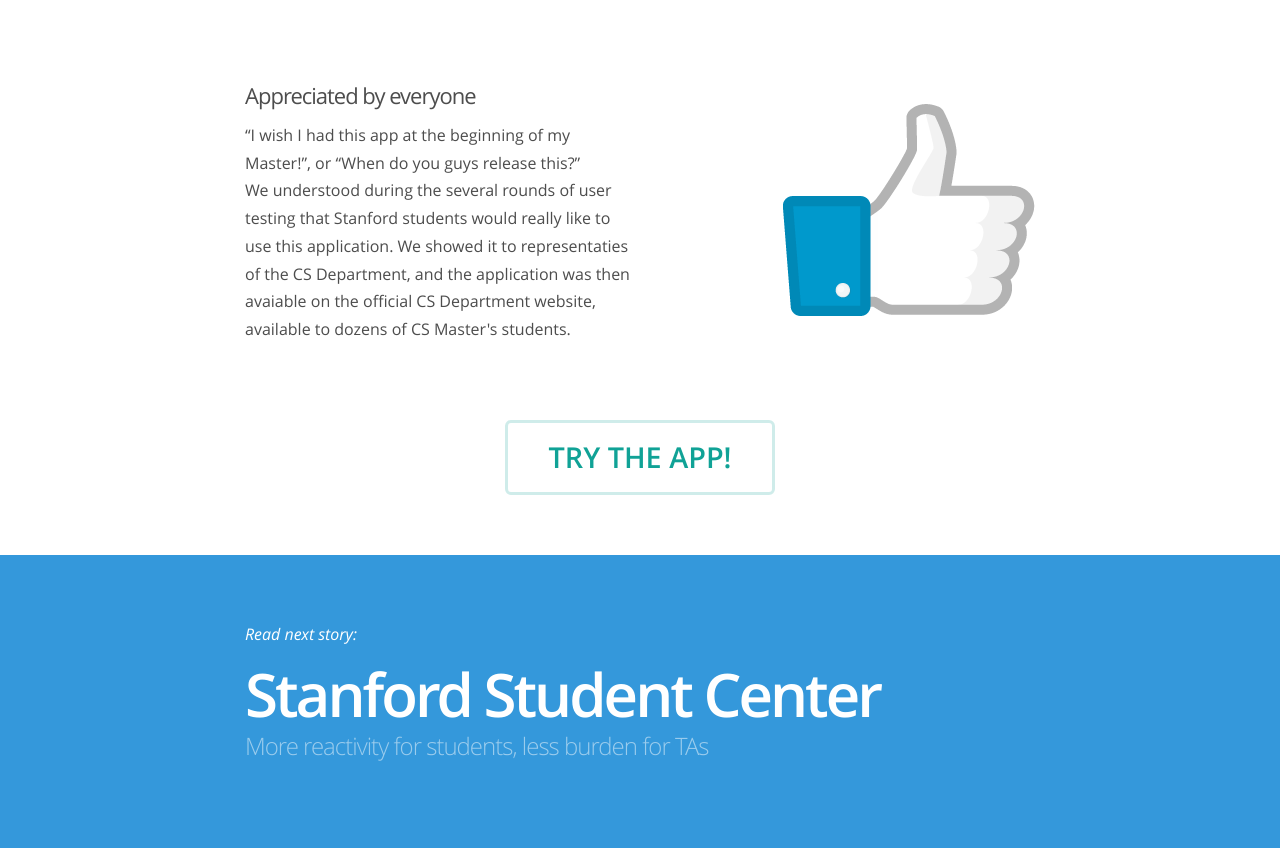
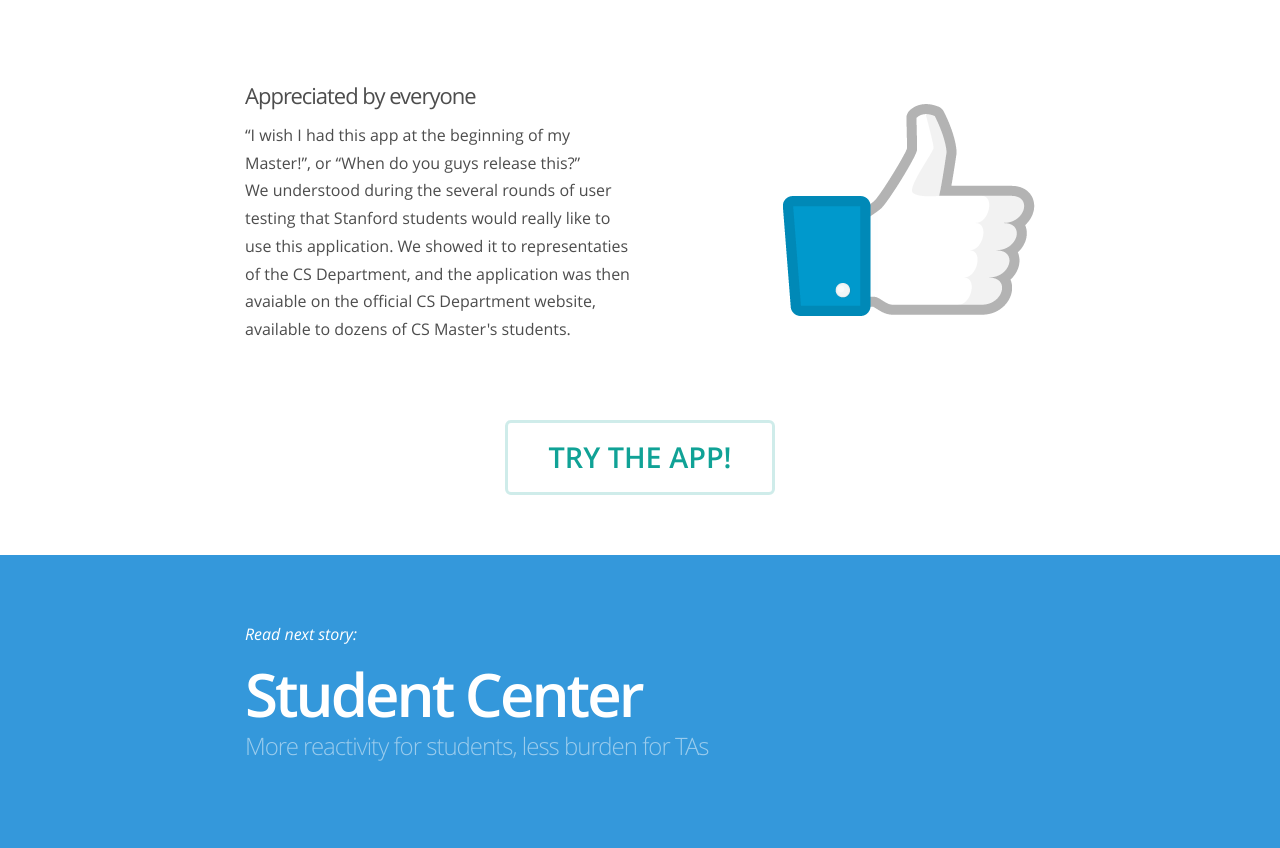
Before and after one commit to i-Robi/i-Robi.github.io, a plain HTML site: page classpicker.html in a window 1280 px wide. Shown: the part 1478-2326 px from the top of the page. Drawn offline with nearby package versions, Linux system fonts and the light colour scheme; files that its build step writes are made by us from their sources; files whose address does not match are found by name.

Commit message:
Stanford Student Center.

```diff
--- a/classpicker.html
+++ b/classpicker.html
@@ -83,7 +83,7 @@
     <footer class="wrapper">
       <a href="student-center.html">
         <p class="read-next"><em>Read next story:</em></p>
-        <h2>Stanford Student Center</h2>
+        <h2>Student Center</h2>
         <p class="subtitle">More reactivity for students, less burden for TAs</p>
       </a>
     </footer>
```
